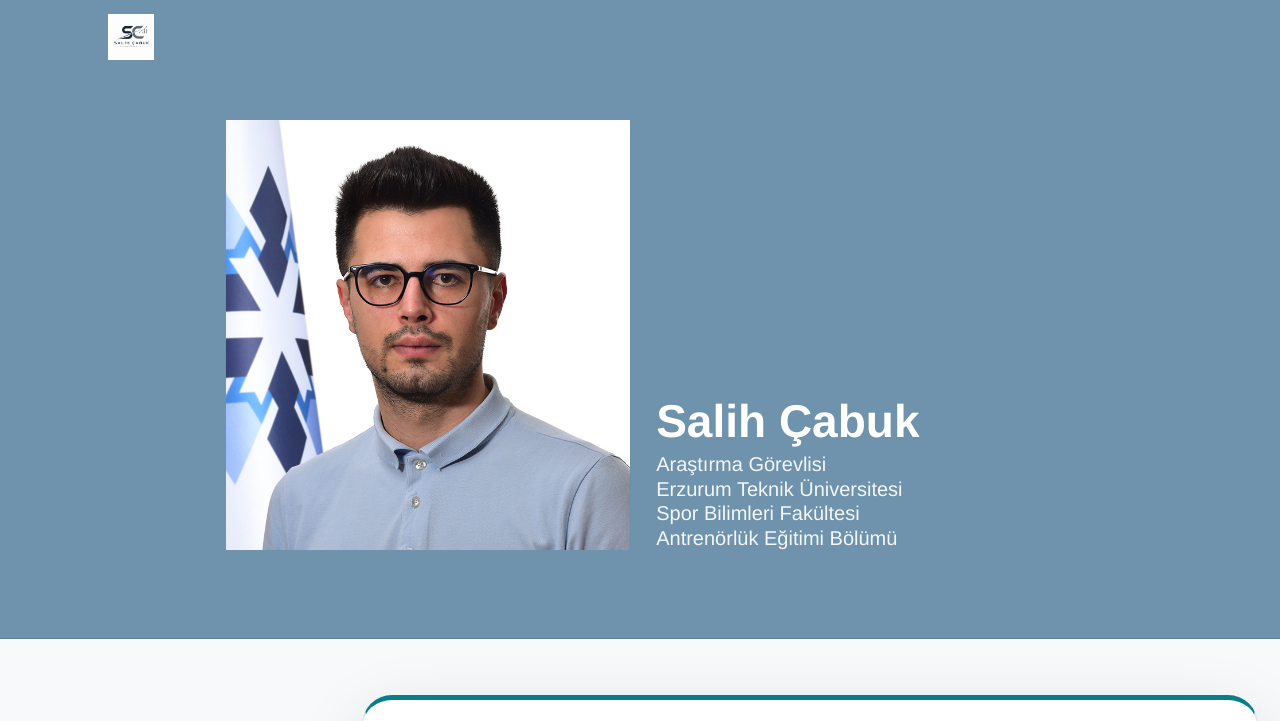
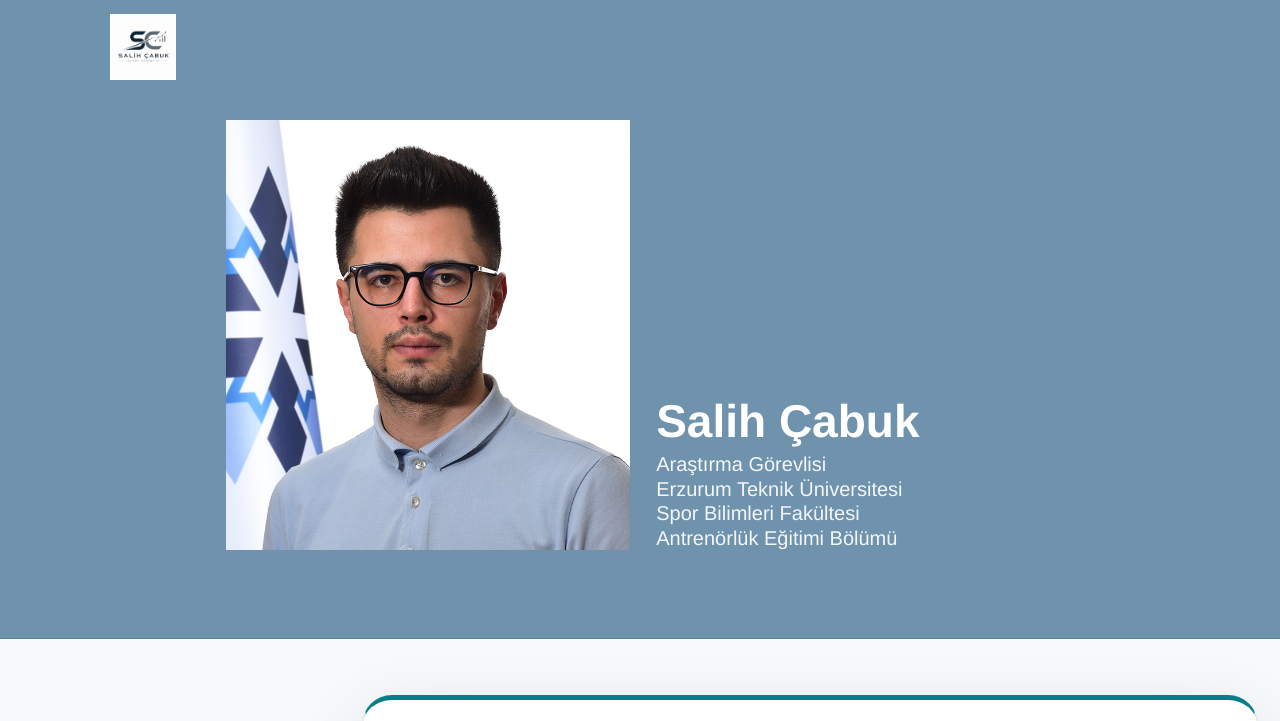
Before and after one commit to salihcabukk/salihcabukk.github.io, a plain HTML site: page index.html in a window 1280 px wide. Shown: the top 721 px of the page. Drawn offline with Linux system fonts and the light colour scheme.

Commit message:
Add files via upload

```diff
--- a/styles.css
+++ b/styles.css
@@ -69,8 +69,13 @@ a {
 }
 
 .home-page .site-header {
+  left: 0;
+  width: 100%;
+  transform: none;
+  padding-left: clamp(103px, 8.5vw, 129px);
   background: transparent;
   border-color: transparent;
+  border-radius: 0;
   box-shadow: none;
   backdrop-filter: none;
 }
@@ -106,8 +111,8 @@ a {
 
 .brand-photo {
   display: block;
-  width: 46px;
-  height: 46px;
+  width: 66px;
+  height: 66px;
   overflow: hidden;
   padding: 0;
   border: 0;
@@ -122,6 +127,10 @@ a {
   width: 100%;
   height: 100%;
   object-fit: contain;
+}
+
+.home-page .brand-photo img {
+  mix-blend-mode: multiply;
 }
 
 .logo-lightbox {
@@ -1143,6 +1152,10 @@ h2 {
     background: rgba(15, 39, 66, 0.96);
   }
 
+  .home-page .site-header {
+    padding-left: 22px;
+  }
+
   .site-nav.is-open {
     display: grid;
   }
```
